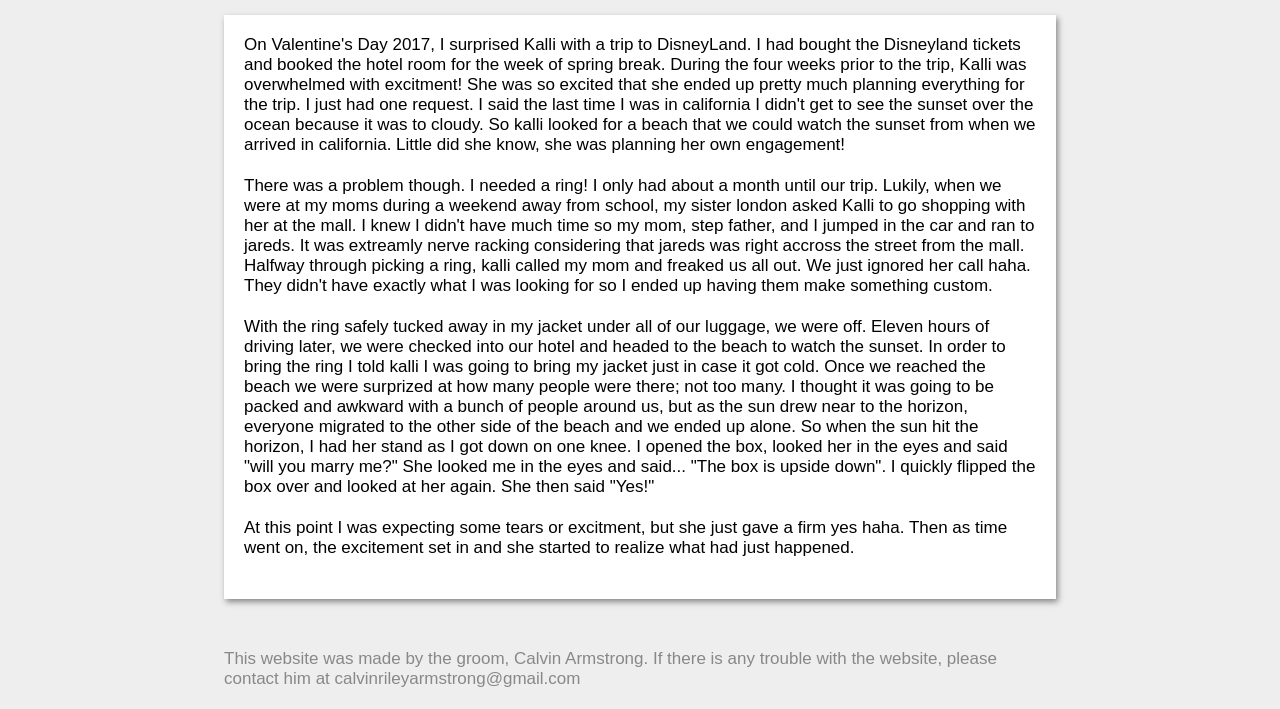
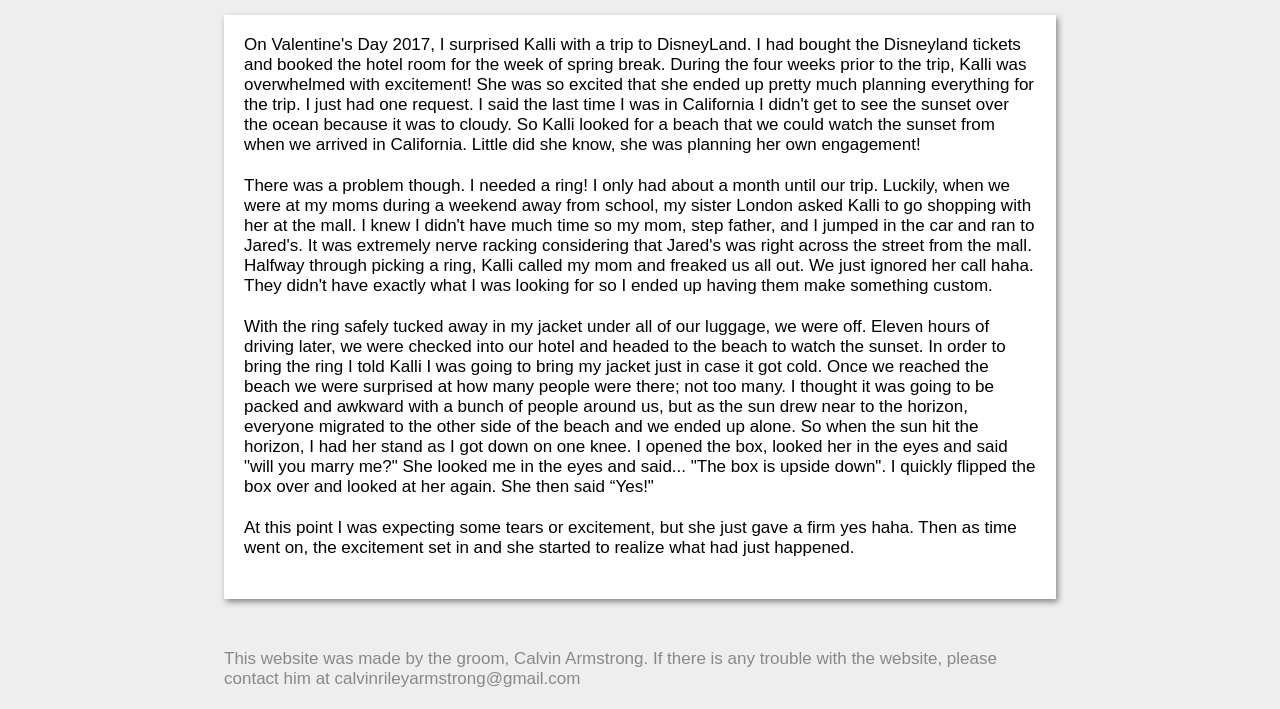
Before and after one commit to calvinrarmstrong/WeddingInvitation, a plain HTML site: page theProposal.html in a window 1280 px wide. Shown: the part 680-1389 px from the top of the page. Drawn offline with Linux system fonts and the light colour scheme.

Commit message:
Fixed minor spelling errors

```diff
--- a/theProposal.html
+++ b/theProposal.html
@@ -18,13 +18,13 @@
       </div>
       <div class="content">
         <div class="subcontent">
-          <p>On Valentine's Day 2017, I surprised Kalli with a trip to DisneyLand. I had bought the Disneyland tickets and booked the hotel room for the week of spring break. During the four weeks prior to the trip, Kalli was overwhelmed with excitment! She was so excited that she ended up pretty much planning everything for the trip. I just had one request. I said the last time I was in california I didn't get to see the sunset over the ocean because it was to cloudy. So kalli looked for a beach that we could watch the sunset from when we arrived in california. Little did she know, she was planning her own engagement!</p>
+          <p>On Valentine's Day 2017, I surprised Kalli with a trip to DisneyLand. I had bought the Disneyland tickets and booked the hotel room for the week of spring break. During the four weeks prior to the trip, Kalli was overwhelmed with excitement! She was so excited that she ended up pretty much planning everything for the trip. I just had one request. I said the last time I was in California I didn't get to see the sunset over the ocean because it was to cloudy. So Kalli looked for a beach that we could watch the sunset from when we arrived in California. Little did she know, she was planning her own engagement!</p>
           <br/>
-          <p>There was a problem though. I needed a ring! I only had about a month until our trip. Lukily, when we were at my moms during a weekend away from school, my sister london asked Kalli to go shopping with her at the mall. I knew I didn't have much time so my mom, step father, and I jumped in the car and ran to jareds. It was extreamly nerve racking considering that jareds was right accross the street from the mall. Halfway through picking a ring, kalli called my mom and freaked us all out. We just ignored her call haha. They didn't have exactly what I was looking for so I ended up having them make something custom.</p>
+          <p>There was a problem though. I needed a ring! I only had about a month until our trip. Luckily, when we were at my moms during a weekend away from school, my sister London asked Kalli to go shopping with her at the mall. I knew I didn't have much time so my mom, step father, and I jumped in the car and ran to Jared's. It was extremely nerve racking considering that Jared's was right across the street from the mall. Halfway through picking a ring, Kalli called my mom and freaked us all out. We just ignored her call haha. They didn't have exactly what I was looking for so I ended up having them make something custom.</p>
           <br/>
-          <p>With the ring safely tucked away in my jacket under all of our luggage, we were off. Eleven hours of driving later, we were checked into our hotel and headed to the beach to watch the sunset. In order to bring the ring I told kalli I was going to bring my jacket just in case it got cold. Once we reached the beach we were surprized at how many people were there; not too many. I thought it was going to be packed and awkward with a bunch of people around us, but as the sun drew near to the horizon, everyone migrated to the other side of the beach and we ended up alone. So when the sun hit the horizon, I had her stand as I got down on one knee. I opened the box, looked her in the eyes and said "will you marry me?" She looked me in the eyes and said... "The box is upside down". I quickly flipped the box over and looked at her again. She then said "Yes!" </p>
+          <p>With the ring safely tucked away in my jacket under all of our luggage, we were off. Eleven hours of driving later, we were checked into our hotel and headed to the beach to watch the sunset. In order to bring the ring I told Kalli I was going to bring my jacket just in case it got cold. Once we reached the beach we were surprised at how many people were there; not too many. I thought it was going to be packed and awkward with a bunch of people around us, but as the sun drew near to the horizon, everyone migrated to the other side of the beach and we ended up alone. So when the sun hit the horizon, I had her stand as I got down on one knee. I opened the box, looked her in the eyes and said "will you marry me?" She looked me in the eyes and said... "The box is upside down". I quickly flipped the box over and looked at her again. She then said “Yes!"</p>
           <br/>
-          <p>At this point I was expecting some tears or excitment, but she just gave a firm yes haha. Then as time went on, the excitement set in and she started to realize what had just happened.</p>
+          <p>At this point I was expecting some tears or excitement, but she just gave a firm yes haha. Then as time went on, the excitement set in and she started to realize what had just happened.</p>
           <br/>
         </div>
       </div>
```
